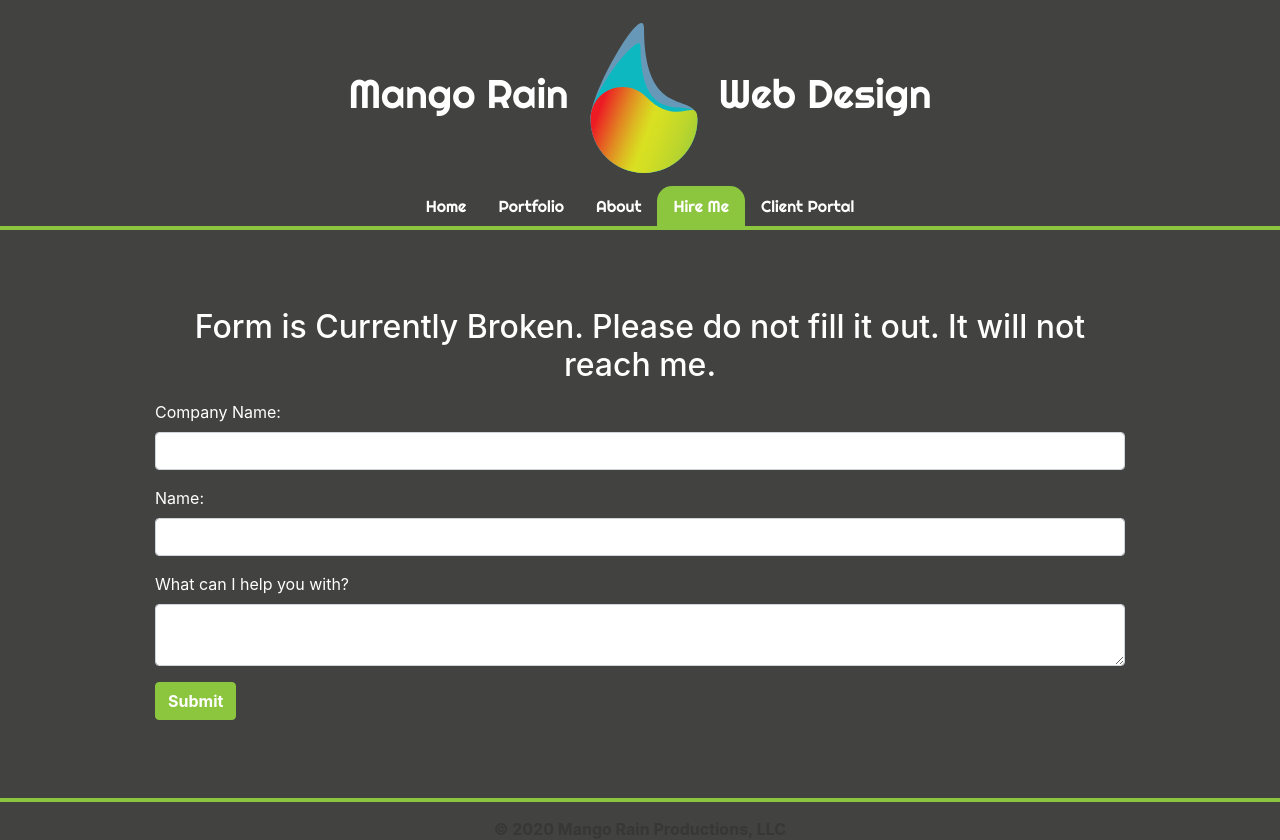
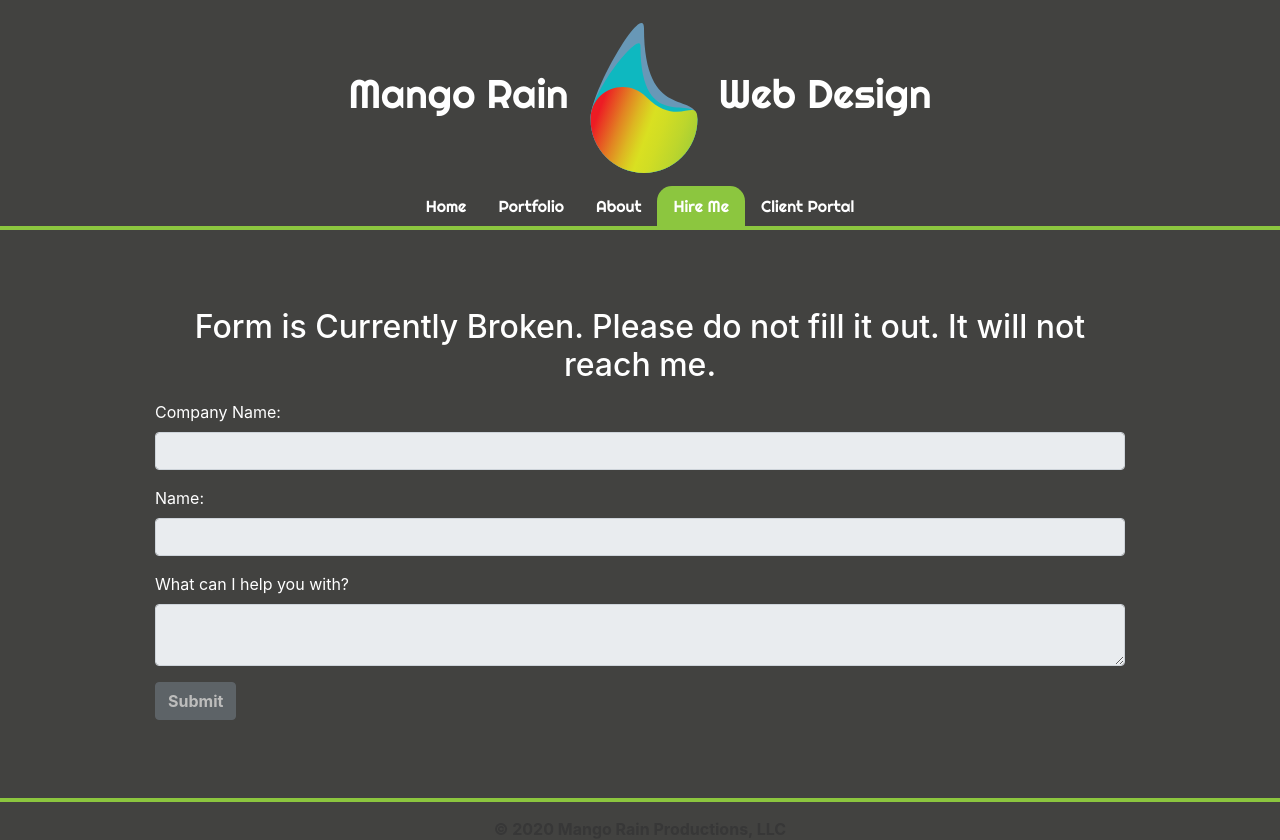
Before and after one commit to KodingKlosty/MangoRainWebDesign-v2, a React (Create React App) app in the folder client/: page /hire in a window 1280 px wide. Shown: the top 840 px of the page. Built offline with nearby package versions, Linux system fonts and the light colour scheme.

Commit message:
Update Hire.js
disabled inputs

```diff
--- a/client/src/components/pages/Hire.js
+++ b/client/src/components/pages/Hire.js
@@ -61,17 +61,17 @@ class Hire extends Component {
                        </FormGroup>
                        <FormGroup>
                            <Label className='label'>Company Name:</Label>
-                           <Input type="text" name="companyName" onChange={this.handleInputChange}/>
+                           <Input type="text" name="companyName" disabled onChange={this.handleInputChange}/>
                        </FormGroup>
                        <FormGroup>
                            <Label className='label'>Name:</Label>
-                           <Input type="text" name="requesterName" onChange={this.handleInputChange}/>
+                           <Input type="text" name="requesterName" disabled onChange={this.handleInputChange}/>
                        </FormGroup>
                        <FormGroup>
                            <Label className='label'>What can I help you with?</Label>
-                           <Input type='textarea' name="message"onChange={this.handleInputChange}/>
+                           <Input type='textarea' name="message" disabled onChange={this.handleInputChange}/>
                        </FormGroup>
-                       <Button className="submitBtn" type='submit'>Submit</Button>
+                       <Button className="submitBtn" type='submit' disabled>Submit</Button>
                    </Form>
                </Container>
             </div>
```
